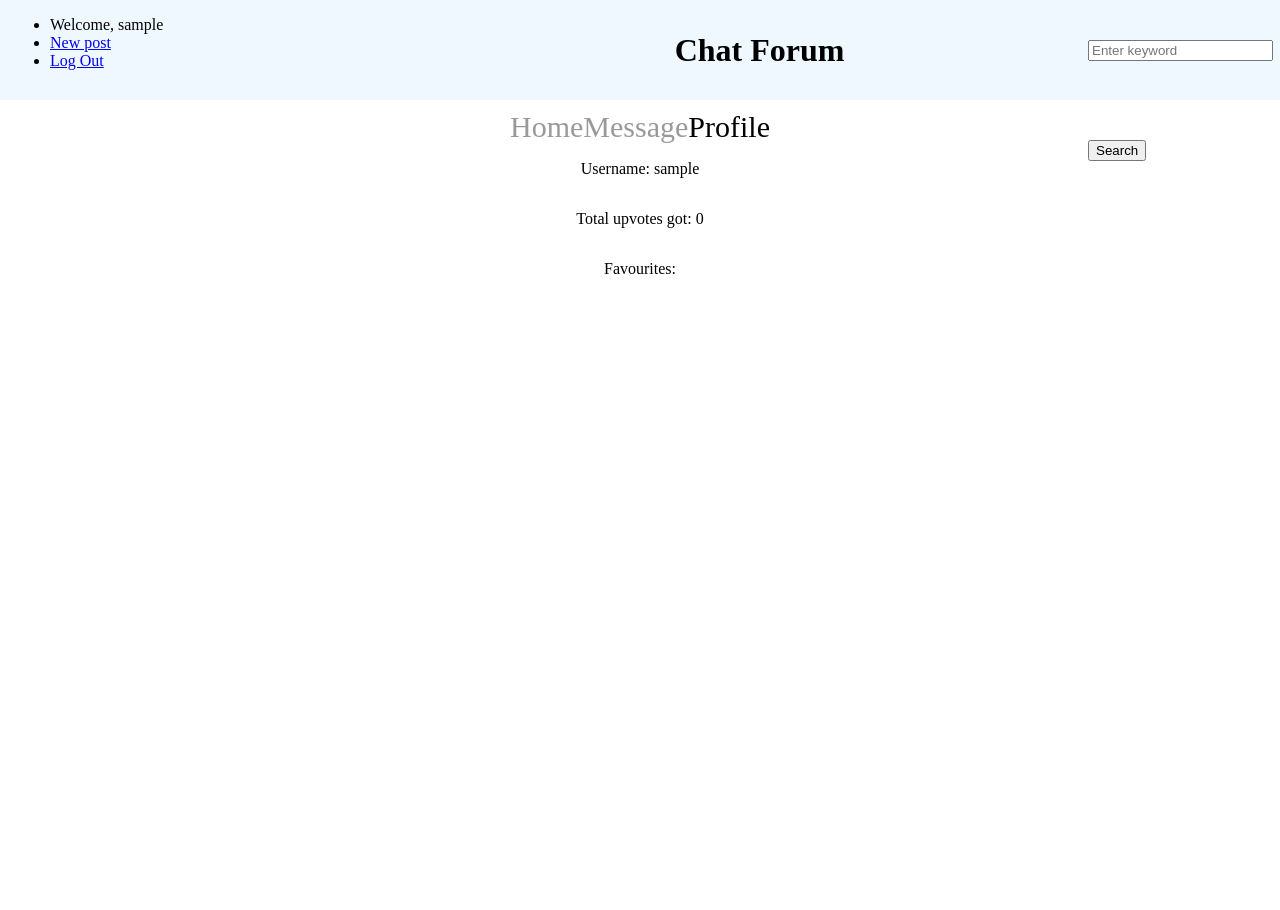
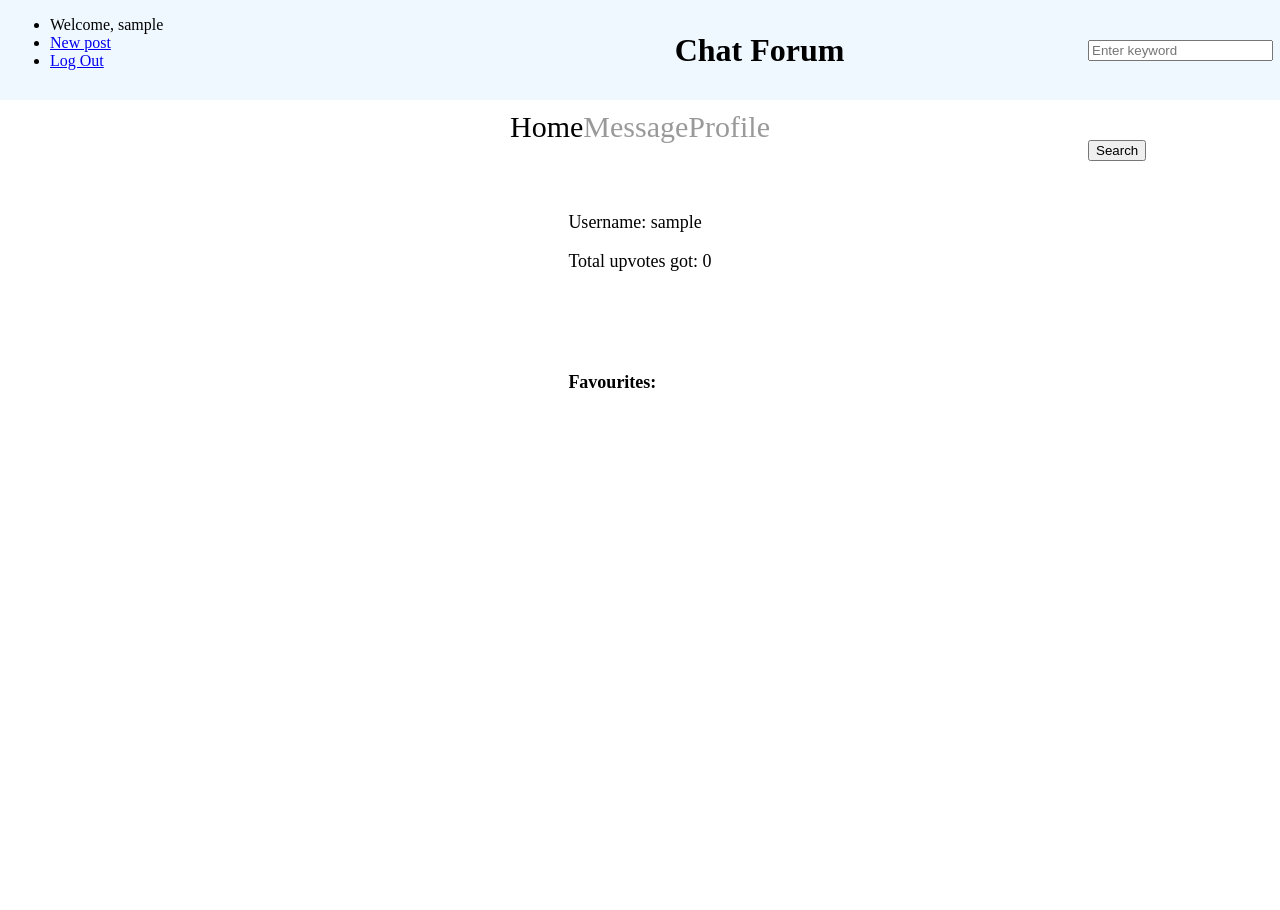
Before and after one commit to CS222-UIUC/course-project-group-95, a Flask app: page /user/profile in a window 1280 px wide. Run offline with Flask 3, Linux system fonts and the light colour scheme; the visitor is signed in with stand-in values (Sample User, id 1); data that the repository does not hold is empty.

Commit message:
finish UI

```diff
--- a/forum/templates/post/post.html
+++ b/forum/templates/post/post.html
@@ -28,17 +28,17 @@
     <br><br><br><br>
     {% if upvoted %}
     <form method="post" action="{{url_for('post.unupvote', id=post.id)}}">
-      <input type="submit" value='Upvoted | {{upvote_num}}'>
+      <input type="submit" style="background-color:aquamarine" value='Upvoted | {{upvote_num}}'>
     </form>
     {% else %}
     <form method="post" action="{{url_for('post.upvote', id=post.id)}}">
-      <input type="submit" value='Upvote | {{upvote_num}}'>
+      <input type="submit" value='Upvote | {{upvote_num}}' >
     </form>
     {% endif %}
 
     {% if favourited %}
     <form method="post" action="{{url_for('post.unfavourite', id=post.id)}}">
-      <input type="submit" value='Favourited'>
+      <input type="submit" style="background-color:aquamarine" value='Favourited'>
     </form>
     {% else %}
     <form method="post" action="{{url_for('post.favourite', id=post.id)}}">
--- a/forum/templates/profile.html
+++ b/forum/templates/profile.html
@@ -42,7 +42,28 @@
 
     div#offset {
       height: 10px;
+
     }
+
+
+    div#information {
+
+      font-size:large;
+    }
+
+
+    div#favorite {
+      margin-top: 100px;
+      font-size:large;
+      font-weight: bolder;
+      height:50px;
+    }
+
+    div#favorite_post {
+      font-family:'Gill Sans', 'Gill Sans MT', Calibri, 'Trebuchet MS', sans-serif;
+      font-style: italic;
+    }
+
   </style>
 
 
@@ -99,12 +120,13 @@
     <div class="home-container">
 
       <nav class="homehead-nav homehead-root-class-name18">
-        <a href="{{url_for('index.index')}}" class="homehead-navlink2"><span>Home</span></a>
+        <a href="{{url_for('index.index')}}" class="homehead-text"><span>Home</span></a>
 
         <a href="{{url_for('message.message_index')}}" class="homehead-navlink1">
           <span>Message</span>
         </a>
-        <a href="{{url_for('user.profile')}}" class="homehead-text">
+
+        <a href="{{url_for('user.profile')}}" class="homehead-navlink2">
           <span>Profile</span>
         </a>
       </nav>
@@ -116,29 +138,35 @@
         </svg>
       </div>
 
-      <p>Username: {{session.get('user_id')}}</p>
+      <!-- post region -->
 
-      <p>Total upvotes got: {{num_upvote}}</p>
-      <!-- post region -->
-      <p>Favourites:</p><br>
 
       <div id="post_region">
 
-        </header>
+        <div id="information">
+          <p>Username: {{session.get('user_id')}}</p>
+          <p>Total upvotes got: {{num_upvote}}</p>
+
+        </div>
+
+        <div id="favorite">
+          <p>Favourites:</p><br>
+        </div>
+
+
+        <div>
           {% for post in posts %}
           <article class="post">
-          <header>
             <div>
                 <a class="action" href="{{ url_for('post.view_post', id=post.id) }}">{{post[1].title}}</a>
+                <div id="favorite_post">
                   <div class="about">by {{ post[1]['author'] }} on {{ post[1]['create_datetime'].strftime('%Y-%m-%d
                     %H:%M:%S') }}
                   </div>
                 </div>
-          </header>
+              </div>
               <p class="body">{{ post[1]['content'] }}</p>
           </article>
-
-
 
           {% if not loop.last %}
           <hr>
```
Lines whose indentation alone changed are shown as unchanged.
